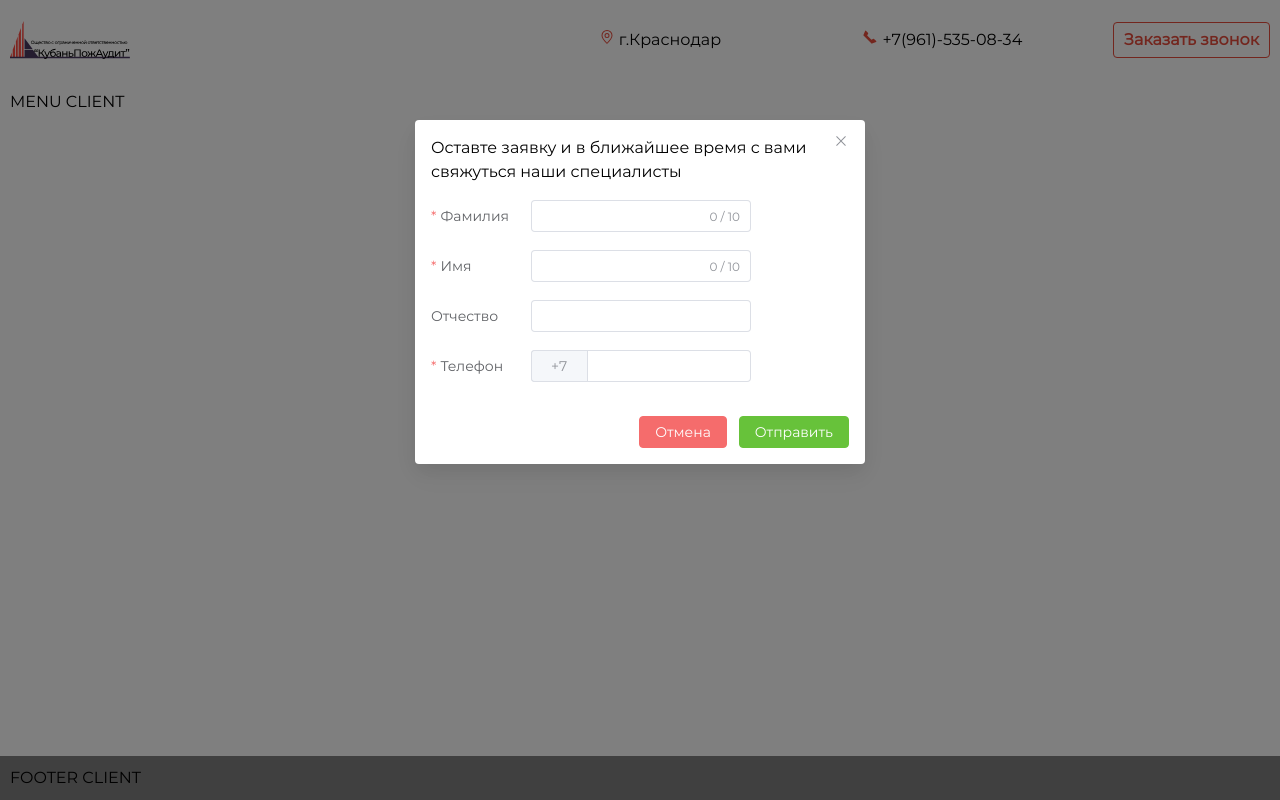
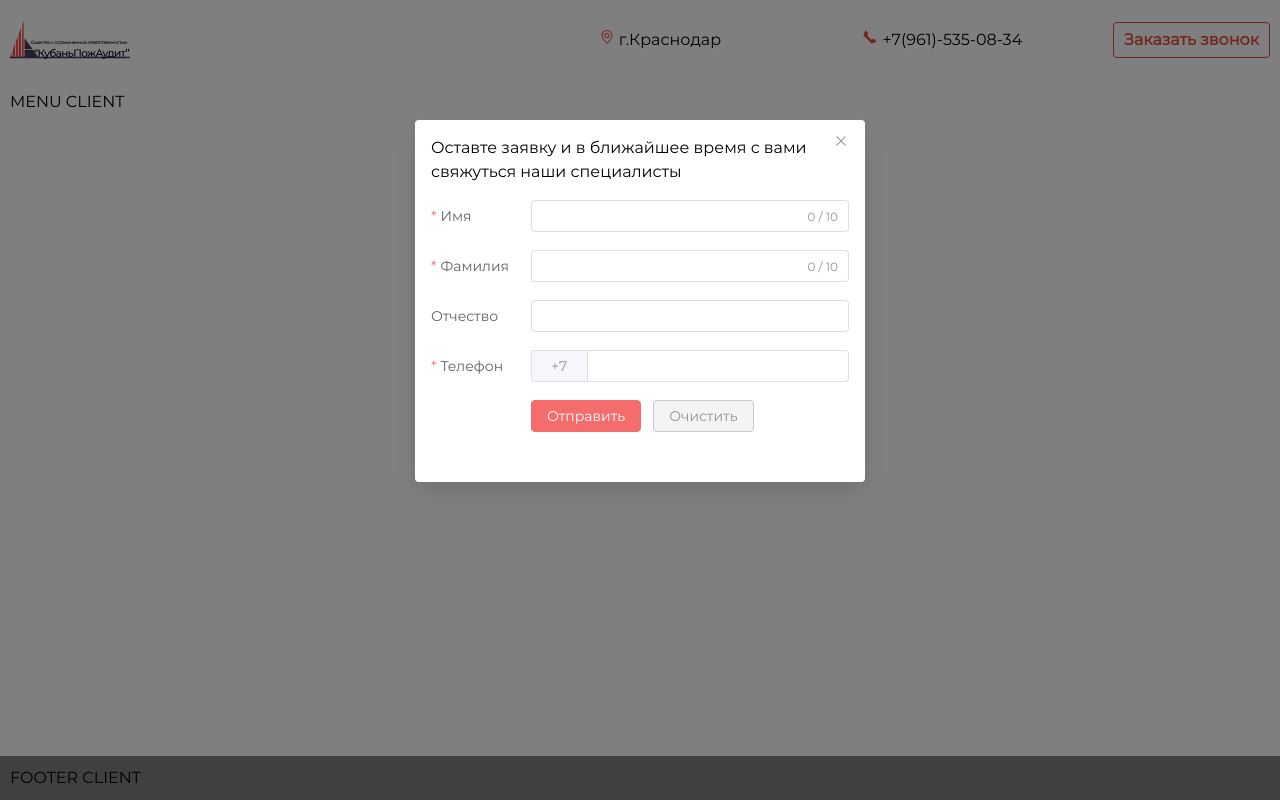
Before and after one commit to Neo-000/fire-alarm-front, a Vue app in the folder fire-front/: page / in a window 1280 px wide. Both pictures are taken after a click on the element "Заказать звонок". Built offline with nearby package versions, Linux system fonts and the light colour scheme.

Commit message:
#23created bid

```diff
--- a/fire-front/src/components/ClientHeader.vue
+++ b/fire-front/src/components/ClientHeader.vue
@@ -1,60 +1,99 @@
 <script setup lang="ts">
 import { ref, reactive, onMounted} from 'vue';
-import { ElMessageBox } from 'element-plus';
+import { ElMessageBox, ElMessage  } from 'element-plus';
 import type { FormInstance, FormRules } from 'element-plus';
 import {Location, PhoneFilled} from '@element-plus/icons-vue';
 import {Bid} from '../api/modules/bid.js'
 
+
+let ismobile=ref();
+window.addEventListener('resize' , () => {
+  const sizeX = document.documentElement.clientWidth;
+  if(sizeX <= 450){
+    ismobile.value = true
+  } else {
+    ismobile.value = false
+  }
+})
+
+const formSucsess = () => {
+  ElMessage({
+    message: 'Заявка отправлена',
+    type: 'success',
+  })
+}
+const formUnSucsess = () => {
+  ElMessage({
+    message: 'Ошибка сервера',
+    type: 'warning',
+  })
+}
+
+async function ApiBid () {
+    const [err, ApiBid] = await Bid.Create(numberValidateForm);
+    return ApiBid
+}
+
 const dialogVisible = ref(false)
 
 const handleClose = (done: () => void) => {
-  ElMessageBox.confirm('Закрыть окно?')
+  ElMessageBox.confirm('Закрыть окно? Данные не будут сохранены')
     .then(() => {
-        form.firstname='',
-        form.msg='',
-        form.name='',
-        form.phone='',
-        form.surname=''
+      resetForm(formRef.value)
       done()
     })
     .catch(() => {
       // catch error
     })
 }
+const formRef = ref<FormInstance>()
 
-const ruleFormRef = ref<FormInstance>();
-const form = reactive({
+const numberValidateForm = reactive({
   name:"",
   firstname: "",
   surname: "",
   phone: "",
   msg:'Новая заявка на сайте'
-});
 
-
-
-
-const rules = reactive<FormRules>({
-  name: [
-    { required: true, message: 'это обязательное поле', trigger: 'blur' },
-  ],
-  phone: [
-    { required: true, message: 'это обязательное поле', trigger: 'blur' },
-  ],
-  surname: [
-    { required: true, message: 'это обязательное поле', trigger: 'blur' },
-  ],
 })
 
-const submitForm = async () => {
-    console.log(form)
-    const res = await Bid.Create(form)
-    dialogVisible.value = false
+const submitForm = (formEl: FormInstance | undefined) => {
+  if (!formEl) return
+  formEl.validate((valid) => {
+    if (valid) {
+      console.log('submit!')
+      ApiBid()
+      .then(
+        res =>{
+            console.log(res.status)
+            if(res.status >= 200 && res.status < 400){
+                formSucsess();
+            }
+        },
+        err => {formUnSucsess()}
+      );
+    //   console.log(r)
+      dialogVisible.value = false;
+      resetForm(formRef.value);
+    } else {
+      console.log('error submit!')
+      return false
+    }
+  })
 }
 
-
+const resetForm = (formEl: FormInstance | undefined) => {
+  if (!formEl) return
+  formEl.resetFields()
+}
 
 onMounted(() => {
+    const sizeX = document.documentElement.clientWidth;
+  if(sizeX <= 450){
+    ismobile.value = true
+  } else {
+    ismobile.value = false
+  }
 });
 
 </script>
@@ -85,47 +124,65 @@ onMounted(() => {
     v-model="dialogVisible"
     title="Оставте заявку"
     :before-close="handleClose"
-    :width="450"
+    :width="ismobile?320:450"
+
   >
     <template #header>
        <p>Оставте заявку и в ближайшее время с вами свяжуться наши специалисты</p>
     </template>
     <el-form
-    label-position="left"
+    ref="formRef"
+    :model="numberValidateForm"
     label-width="100px"
-    :model="form"
-    style="max-width: 320px"
-    :rules="rules"
-
+    class="demo-ruleForm"
+    :label-position="ismobile?'top':'left'"
+    style="max-width: 320"
   >
+        <el-form-item
+        label="Имя"
+        prop="name"
+        :rules="[
+            { required: true, message: 'Заполните', trigger: 'blur' },
+            { min: 2, max: 10, message: 'Введите корректное имя', trigger: 'change' }
+        ]"
+        >
+            <el-input v-model="numberValidateForm.name"
+            show-word-limit
+            maxlength="10"/>
+        </el-form-item>
         <el-form-item
         label="Фамилия"
         prop="surname"
+        :rules="[
+        { required: true, message: 'Заполните', trigger: 'blur' },
+        { min: 2, max: 10, message: 'Введите корректную фамилию', trigger: 'change' }
+      ]"
         >
-            <el-input v-model="form.surname"
-            show-word-limit
-            maxlength="10"/>
-        </el-form-item>
-        <el-form-item label="Имя" prop="name">
-            <el-input v-model="form.name"
+            <el-input v-model="numberValidateForm.surname"
             show-word-limit
             maxlength="10"/>
         </el-form-item>
         <el-form-item label="Отчество">
-            <el-input v-model="form.firstname" />
+            <el-input v-model="numberValidateForm.firstname" />
         </el-form-item>
-        <el-form-item label="Телефон" prop="phone">
-            <el-input v-model="form.phone" data-phone-pattern>
+        <el-form-item
+        label="Телефон"
+        prop="phone"
+        :rules="[
+        { required: true, message: 'Заполните', trigger: 'blur' },
+        { min:10,message: 'Введите корректный номер', trigger: 'change' }
+        ]">
+            <el-input v-model="numberValidateForm.phone" maxlength="10">
                 <template #prepend>+7</template>
             </el-input>
+        </el-form-item>
+    <el-form-item class="mobile_bitton_form">
+      <el-button type="danger" @click="submitForm(formRef)">Отправить</el-button>
+      <el-button type="info" plain @click="resetForm(formRef)">Очистить</el-button>
     </el-form-item>
   </el-form>
     <template #footer>
       <span class="dialog-footer">
-        <el-button @click="dialogVisible = false" type="danger">Отмена</el-button>
-        <el-button type="success" @click="submitForm()">
-          Отправить
-        </el-button>
       </span>
     </template>
   </el-dialog>
@@ -179,4 +236,10 @@ onMounted(() => {
         background-position: center center;
     }
 }
+.mobile_bitton_form{
+    @media (max-width:450px) {
+
+    }
+}
+
 </style>
```
Also changed, not shown: fire-front/src/components/h.vue (deleted, +0 -104 lines). Lines whose indentation alone changed are shown as unchanged.
